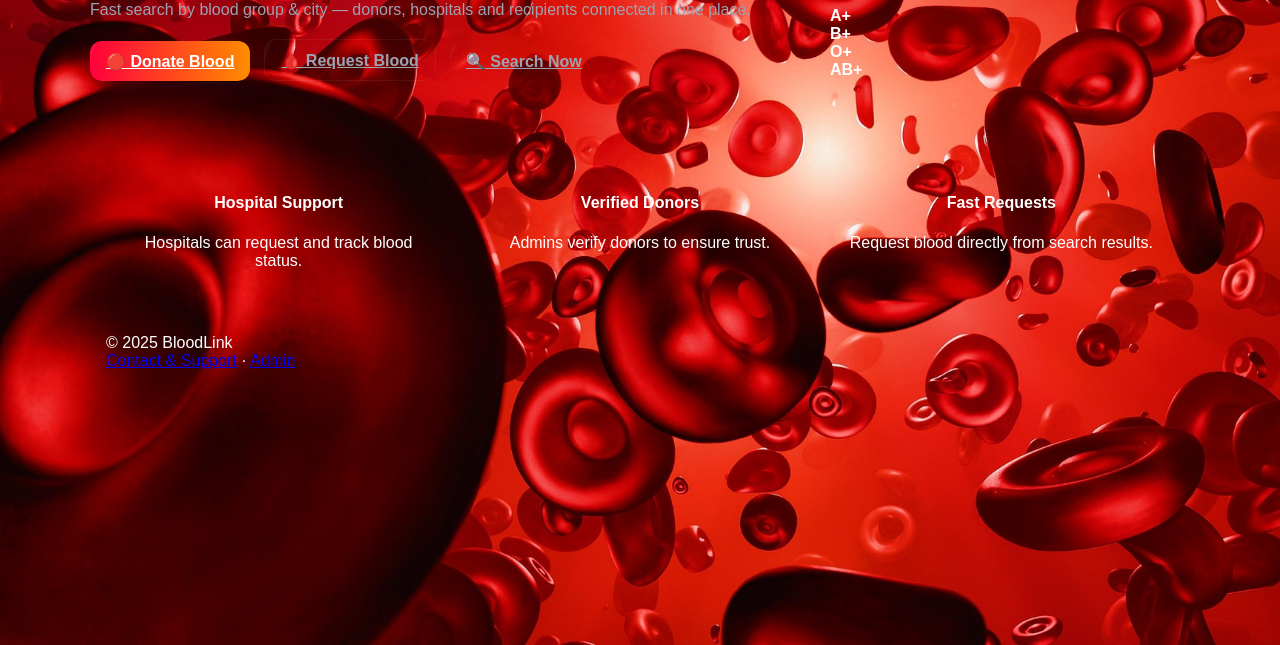
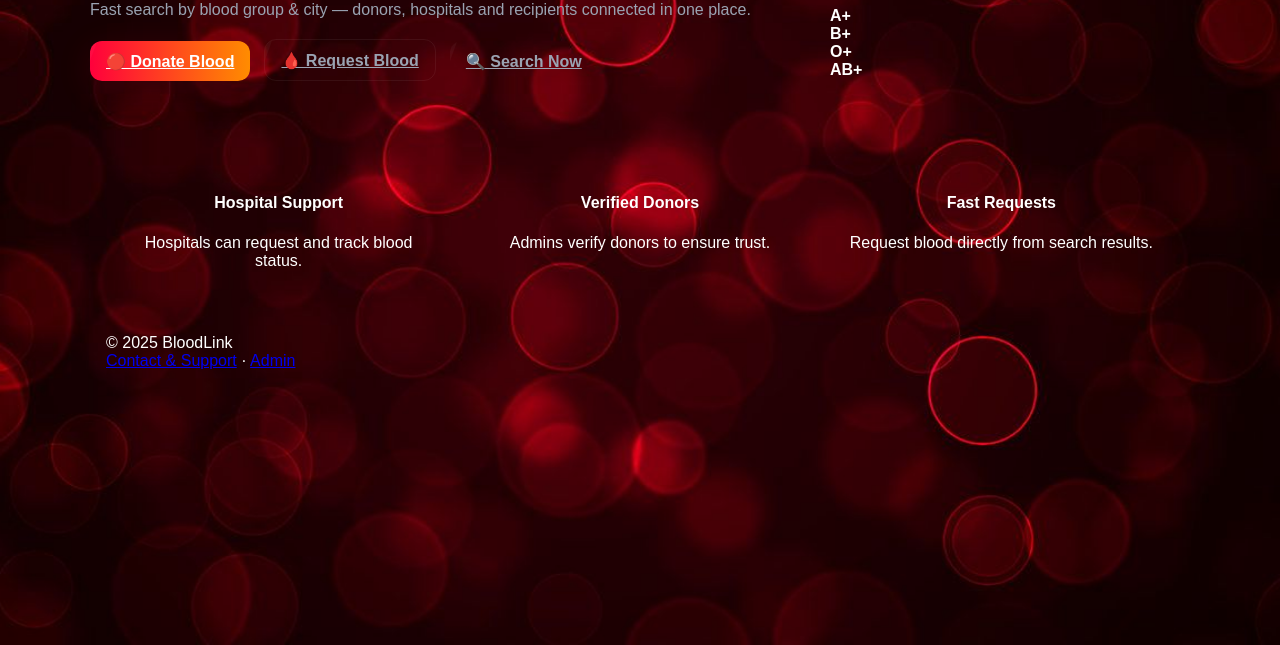
Before and after one commit to kishu-16/Online-Blood-Bank-System, a plain HTML site: page frontend/index.html in a window 1280 px wide. Shown: the part 176-821 px from the top of the page. Drawn offline with Linux system fonts and the light colour scheme.

Commit message:
home update

```diff
--- a/frontend/css/style.css
+++ b/frontend/css/style.css
@@ -93,7 +93,7 @@ body {
 
 /* Page-specific backgrounds */
 body.home {
-  background-image: url('../images/bg-home.jpg.jpg');
+  background-image: url('../images/bg-home2.jpg');
 }
 
 body.login {
```
Also changed, not shown: frontend/images/bg-contact.jpg (added), frontend/images/bg-home2.jpg (added).
